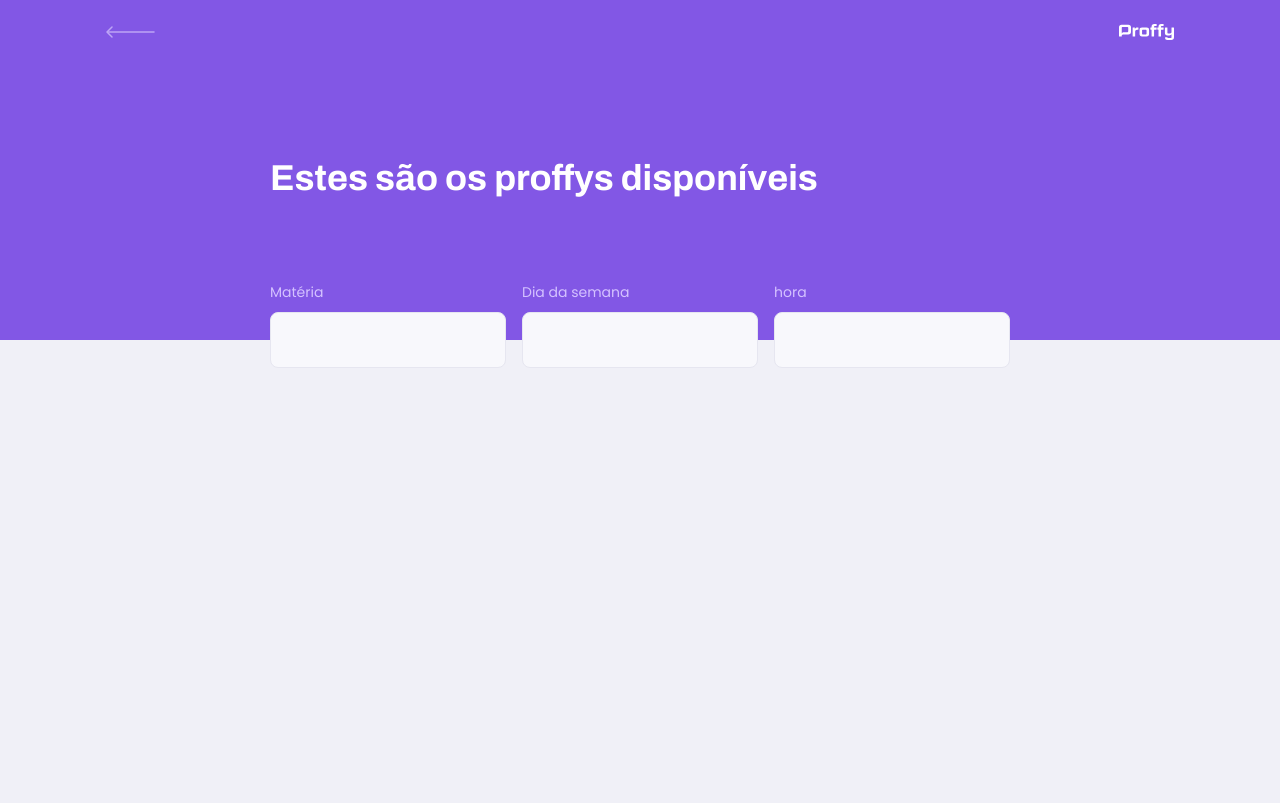
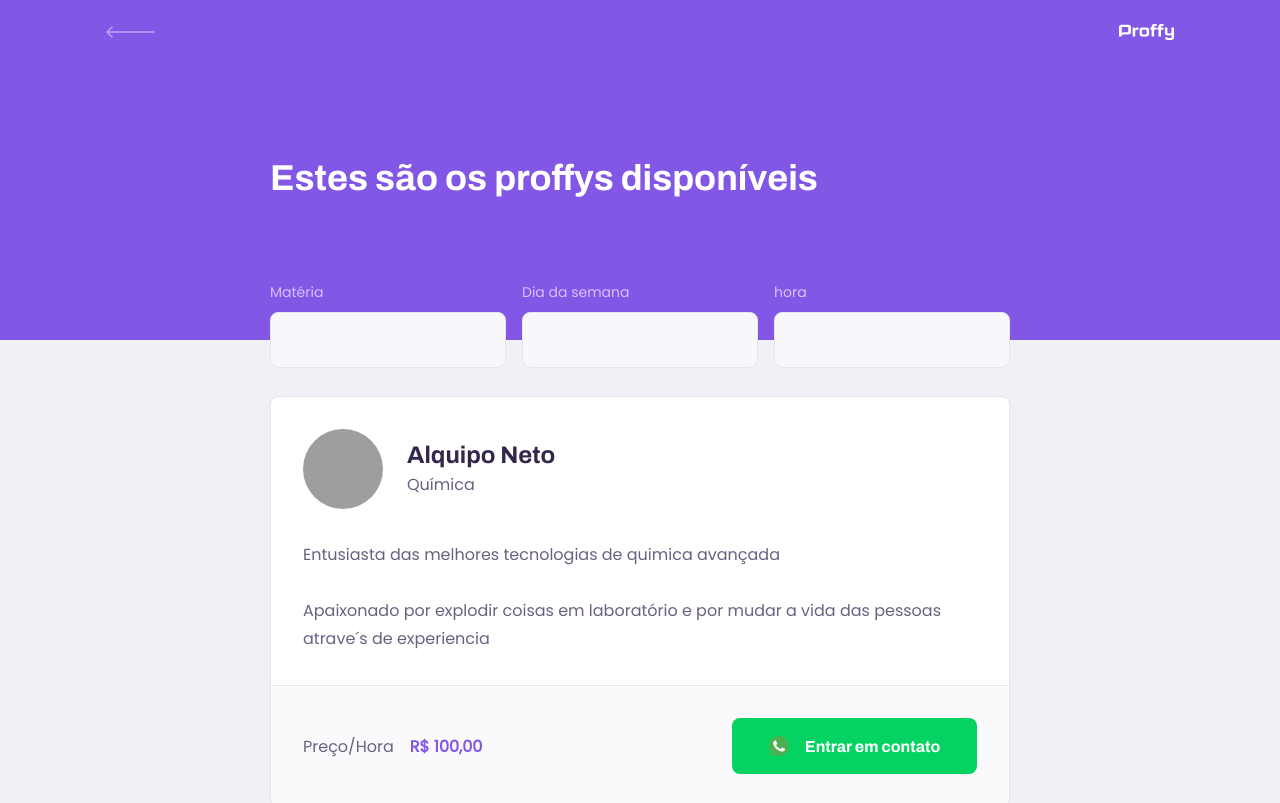
Before and after one commit to Alquipo/proffys, a React (Create React App) app in the folder web/: page /study in a window 1280 px wide. Shown: the top 803 px of the page. Built offline with nearby package versions, Linux system fonts and the light colour scheme; grey boxes are pictures that could not be loaded.

Commit message:
feat: teacherItem components

```diff
--- a/web/src/assets/styles/global.css
+++ b/web/src/assets/styles/global.css
@@ -44,6 +44,7 @@
 
 body, input, button, textarea{
   font: 500 1.6rem Poppins;
+  color: var(--color-text-base)
 }
 
 .container{
--- /dev/null
+++ b/web/src/components/TeacherItem/index.tsx
@@ -0,0 +1,40 @@
+import React from 'react'
+
+import whatsappIcon from '../../assets/images/icons/whatsapp.svg'
+
+import './styles.css'
+
+const TeacherItem = () => {
+    return (
+        <article className="teacher-item">
+
+            <header>
+                <img src="https://avatars2.githubusercontent.com/u/58523339?s=460&u=5bba39ceab3329cfff6c86b2d3dfdcd5f944c4c0&v=4" alt=""/>
+                <div>
+                    <strong>Alquipo Neto</strong>
+                    <span>Química</span>
+                </div>
+            </header>
+
+            <p>
+                Entusiasta das melhores tecnologias de quimica avançada
+                <br/><br/>
+                Apaixonado por explodir coisas em laboratório e por mudar a vida das pessoas atrave´s de experiencia
+            </p>
+
+            <footer>
+                <p>
+                    Preço/Hora
+                    <strong>R$ 100,00</strong>
+                </p>
+                <button type="button">
+                    <img src={whatsappIcon} alt="whatsapp"/>
+                    Entrar em contato
+                </button>
+            </footer>
+
+        </article>
+    )
+}
+
+export default TeacherItem
--- /dev/null
+++ b/web/src/components/TeacherItem/styles.css
@@ -0,0 +1,104 @@
+.teacher-item{
+    background: var(--color-box-base);
+    border: 1px solid var(--color-line-in-white);
+    border-radius: 0.8rem;
+    margin-top: 2.4rem;
+    overflow: hidden;
+}
+
+.teacher-item header{
+   padding: 3.2rem 2rem;
+   display: flex;
+   align-items: center;
+}
+
+.teacher-item header img {
+    width: 8rem;
+    height: 8rem;
+    border-radius: 50%;
+}
+
+.teacher-item header div {
+    margin-left: 2.4rem;
+}
+
+.teacher-item header div strong {
+    font: 700 2.4rem Archivo;
+    display: block;
+    color: var(--color-text-title);
+}
+
+.teacher-item header div span {
+    font-size: 1.6rem;
+    display: block;
+    margin-top: 0.4rem;
+}
+
+.teacher-item > p {
+    padding: 0 2rem;
+    font-size: 1.6rem;
+    line-height: 2.8rem;
+}
+
+.teacher-item footer{
+    padding: 3.2rem 2rem;
+    background: var(--color-box-footer);
+    border-top: 1px solid var(--color-line-in-white);
+    margin-top: 3.2rem;
+    display: flex;
+    align-items: center;
+    justify-content: space-between;
+}
+
+.teacher-item footer p strong {
+    color: var(--color-primary);
+    font-size: 1.6rem;
+    display: block;
+}
+
+.teacher-item footer button {
+    width: 20rem;
+    height: 5.6rem;
+    background: var(--color-secundary);
+    color: var(--color-button-text);
+    border: 0;
+    border-radius: 0.8rem;
+    cursor: pointer;
+    font: 700 1.4rem Archivo;
+    display: flex;
+    align-items: center;
+    justify-content: space-evenly;
+    transition: 0.2s;
+}
+
+.teacher-item footer button:hover{
+    background: var(--color-secundary-dark);
+
+}
+
+
+@media (min-width: 700px){
+    .teacher-item header,
+    .teacher-item footer {
+        padding: 3.2rem;
+    }
+
+    .teacher-item > p {
+        padding: 0 3.2rem;
+    }
+
+    .teacher-item footer p strong {
+        display: initial;
+        margin-left: 1.6rem;
+    }
+
+    .teacher-item footer button {
+        width: 24.5rem;
+        font-size: 1.6rem;
+        justify-content: center;
+    }
+
+    .teacher-item footer button img {
+        margin-right: 1.6rem;
+    }
+}
--- a/web/src/pages/TeacherList/index.tsx
+++ b/web/src/pages/TeacherList/index.tsx
@@ -1,6 +1,7 @@
 import React from 'react'
 
 import PageHeader from '../../components/PageHeader'
+import TeacherItem from '../../components/TeacherItem'
 
 import './styles.css'
 
@@ -25,6 +26,13 @@
                     </div>
                 </form>
             </PageHeader>
+
+            <main>
+                <TeacherItem />
+                <TeacherItem />
+                <TeacherItem />
+                <TeacherItem />
+            </main>
         </div>
     )
 }
--- a/web/src/pages/TeacherList/styles.css
+++ b/web/src/pages/TeacherList/styles.css
@@ -46,6 +46,13 @@
     bottom: 0
 }
 
+#page-teacher-list main{
+    margin: 3.2rem auto;
+    width: 90%;
+}
+
+
+
 @media (min-width: 700px){
     #page-teacher-list {
         max-width: 100%;
@@ -62,4 +69,12 @@
     #search-teachers .input-block + .input-block {
         margin-top: 0;
     }
+
+    #page-teacher-list main {
+        padding: 3.2rem 0;
+        max-width: 740px;
+        margin: 0 auto;
+    }
+
+
 }
```
Lines whose indentation alone changed are shown as unchanged.
